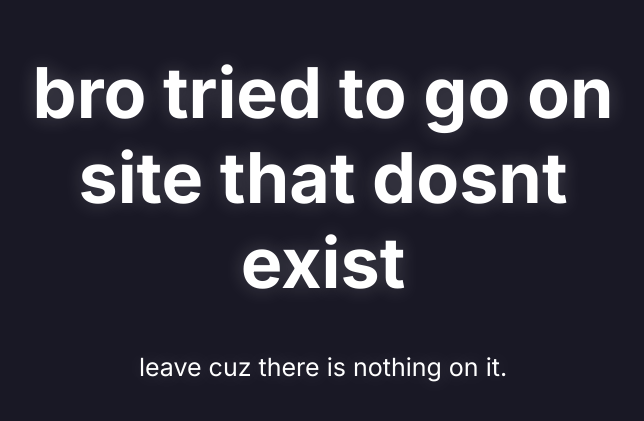
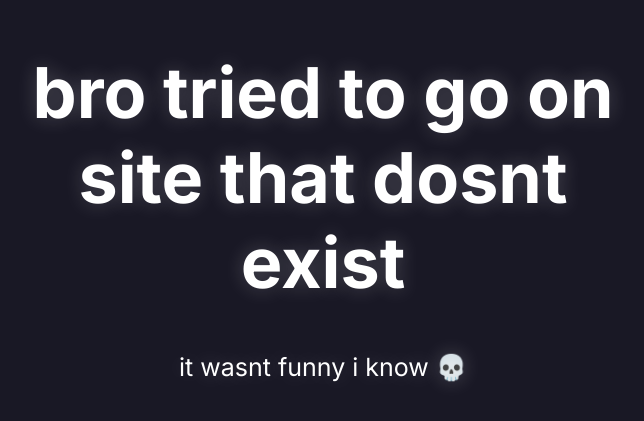
Before and after one commit to sxnvte/sxnvte.github.io, a plain HTML site: page 404.html in a window 1280 px wide. Shown: the part 181-602 px from the top of the page, without its empty margins (317-961 px from the left). Drawn offline with Linux system fonts and the light colour scheme.

Commit message:
Update 404.html

```diff
--- a/404.html
+++ b/404.html
@@ -10,7 +10,7 @@
 <body>
   <div class="main">
     <h1>bro tried to go on site that dosnt exist</h1>
-    <h2 style="font-weight: 400; font-size: 25px;">leave cuz there is nothing on it.</h2>
+    <h2 style="font-weight: 400; font-size: 25px;">it wasnt funny i know 💀</h2>
   </div>
 </body>
 </html>
```
